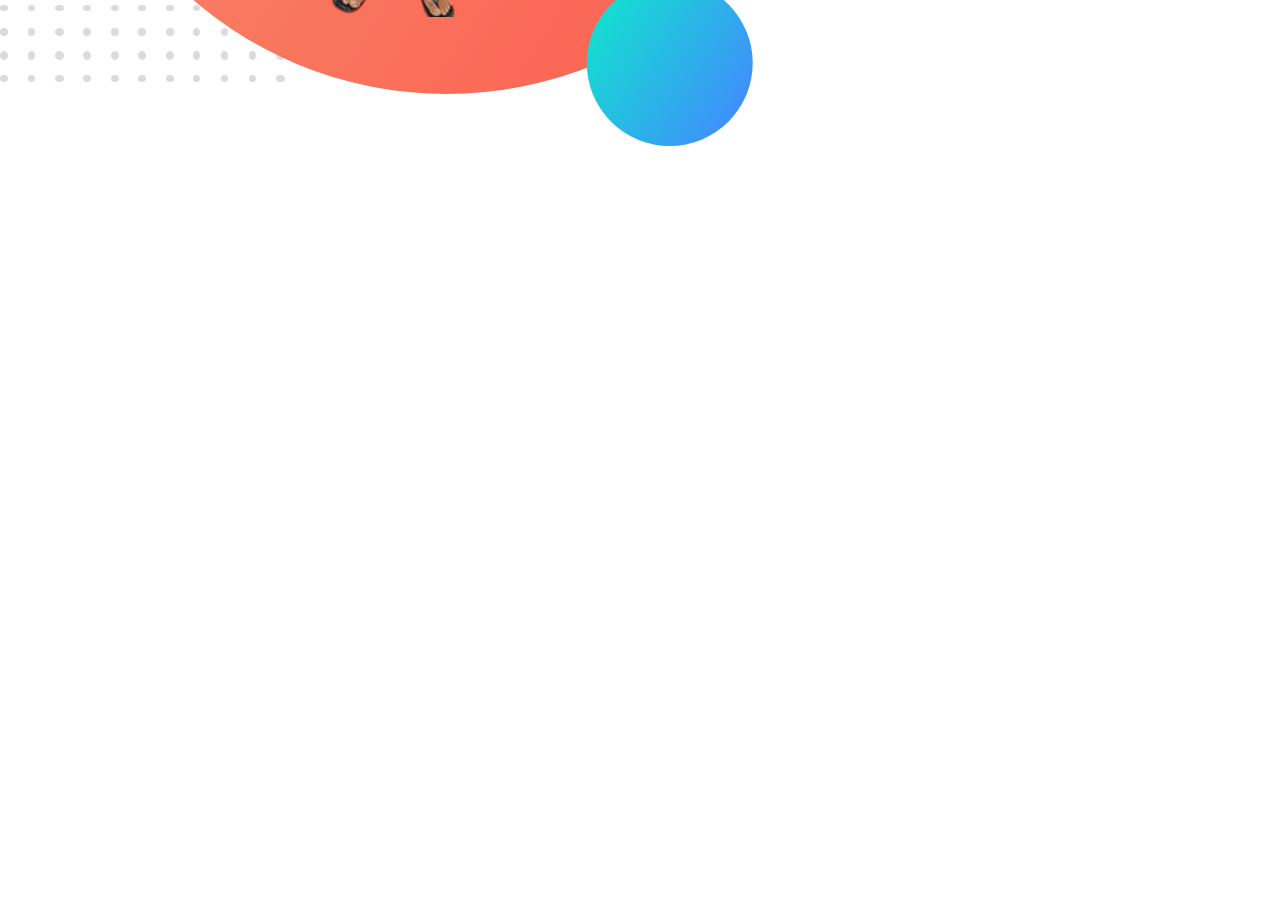
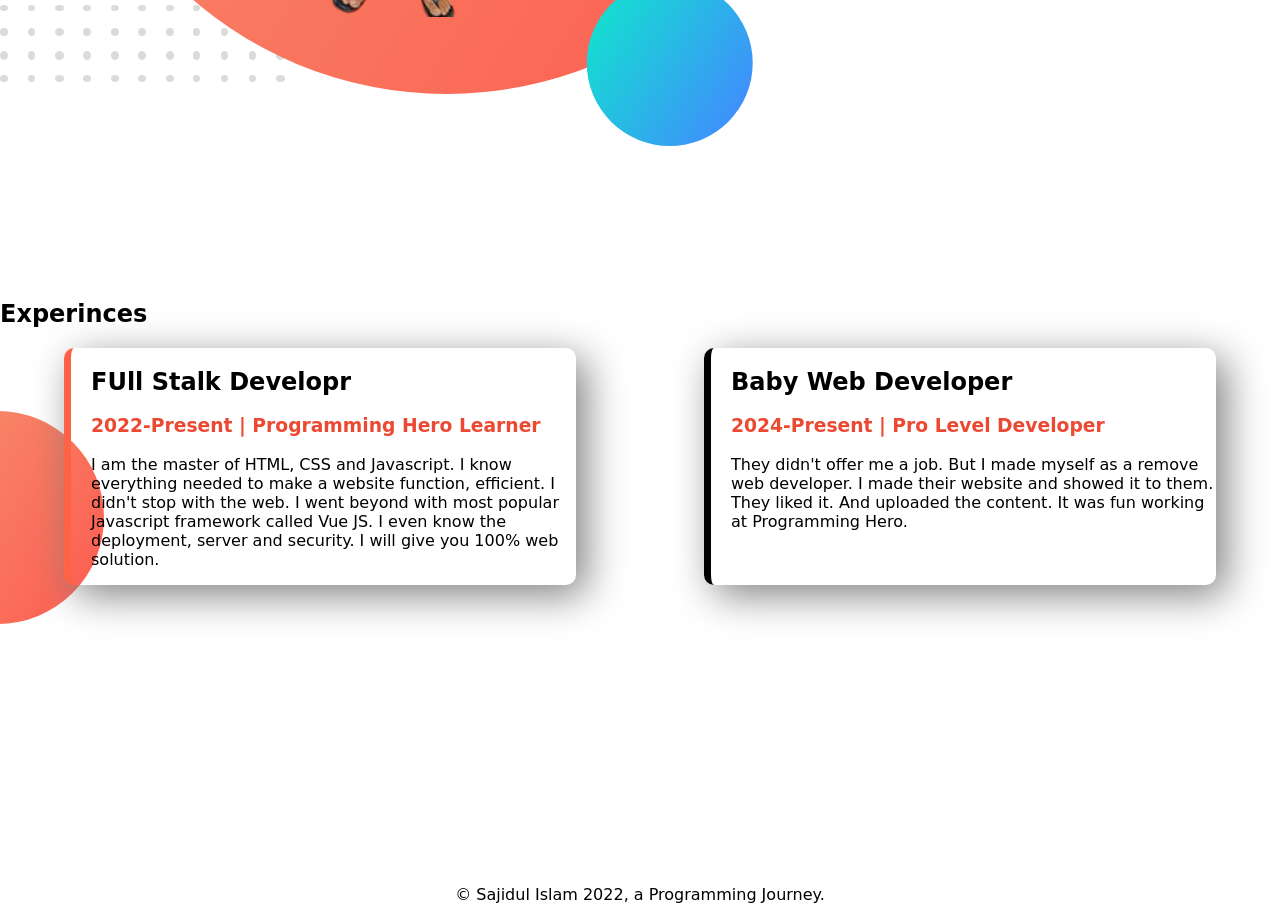
Before and after one commit to Sajid090/my-page, a plain HTML site: page index.html in a window 1280 px wide. Shown: the part 1341-2261 px from the top of the page. Before the commit the page ends 1641 px from the top, so only its background shows below. Drawn offline with Linux system fonts and the light colour scheme; a web font is replaced by a local one.

Commit message:
Many featured addeded

```diff
--- a/index.html
+++ b/index.html
@@ -13,7 +13,7 @@
 </head>
 
 <body>
-    <section class="top-banner">
+    <section class="top-banner flexible-container">
         <div class="half-width">
             <h1 class="colourful">Welcome to</h1>
             <h1><span class="colourful1">Sajidul Islam fantassy </span> <span class="color">world</span></h1>
@@ -30,7 +30,7 @@
         </div>
         <div class="half-width"><img src="images/my-bg2.png" alt=""></div>
     </section>
-    <section class="dream-big">
+    <section class="dream-big flexible-container">
         <div id="small"><img src="images/my-bg.png" alt=""></div>
         <div>
             <h1 class="half-width">Dream Big </h1>
@@ -42,4 +42,37 @@
     </section>
 </body>
 
+<body>
+    <section class="experience-area">
+        <h1>Experinces</h1>
+        <div class="flexible-container">
+            <div class="flexible-container">
+                <div id="full" class="experience-item">
+                    <h1>FUll Stalk Developr</h1>
+                    <h3 class="colourful">2022-Present | Programming Hero Learner</h3>
+                    <p>I am the master of HTML, CSS and Javascript. I know everything needed to make a website function,
+                        efficient.
+                        I didn't stop with the web. I went beyond with most popular Javascript framework called Vue JS.
+                        I
+                        even
+                        know
+                        the deployment, server and security. I will give you 100% web solution.</p>
+                </div>
+                <div id="baby" class="experience-item">
+                    <h1>Baby Web Developer</h1>
+                    <h3 class="colourful">2024-Present | Pro Level Developer</h3>
+                    <p>They didn't offer me a job. But I made myself as a remove web developer. I made their website and
+                        showed
+                        it
+                        to them. They liked it. And uploaded the content. It was fun working at Programming Hero.</p>
+                </div>
+            </div>
+
+
+    </section>
+</body>
+<footer>
+    <p> © Sajidul Islam 2022, a Programming Journey.</p>
+</footer>
+
 </html>
--- a/style.css
+++ b/style.css
@@ -15,7 +15,7 @@ body {
     color: rgba(143, 7, 177, 0.308);
 }
 
-section {
+.flexible-container {
     display: flex;
     margin-bottom: 150px;
 }
@@ -27,6 +27,12 @@ section {
 
 .half-width img {
     width: 80%;
+}
+
+.experience-area {
+    background-image: url(images/exp-bg.png);
+    background-repeat: no-repeat;
+    background-position: left;
 }
 
 .link-button {
@@ -52,3 +58,25 @@ section {
     background-repeat: no-repeat;
     background-position: right;
 }
+
+.experience-item {
+    width: 40%;
+    margin-left: 5%;
+    margin-right: 5%;
+    padding-left: 20px;
+    border-radius: 10px;
+    box-shadow: 10px 10px 40px gray;
+
+}
+
+#full {
+    border-left: 7px solid tomato;
+}
+
+#baby {
+    border-left: 7px solid black;
+}
+
+footer p {
+    text-align: center;
+}
```
